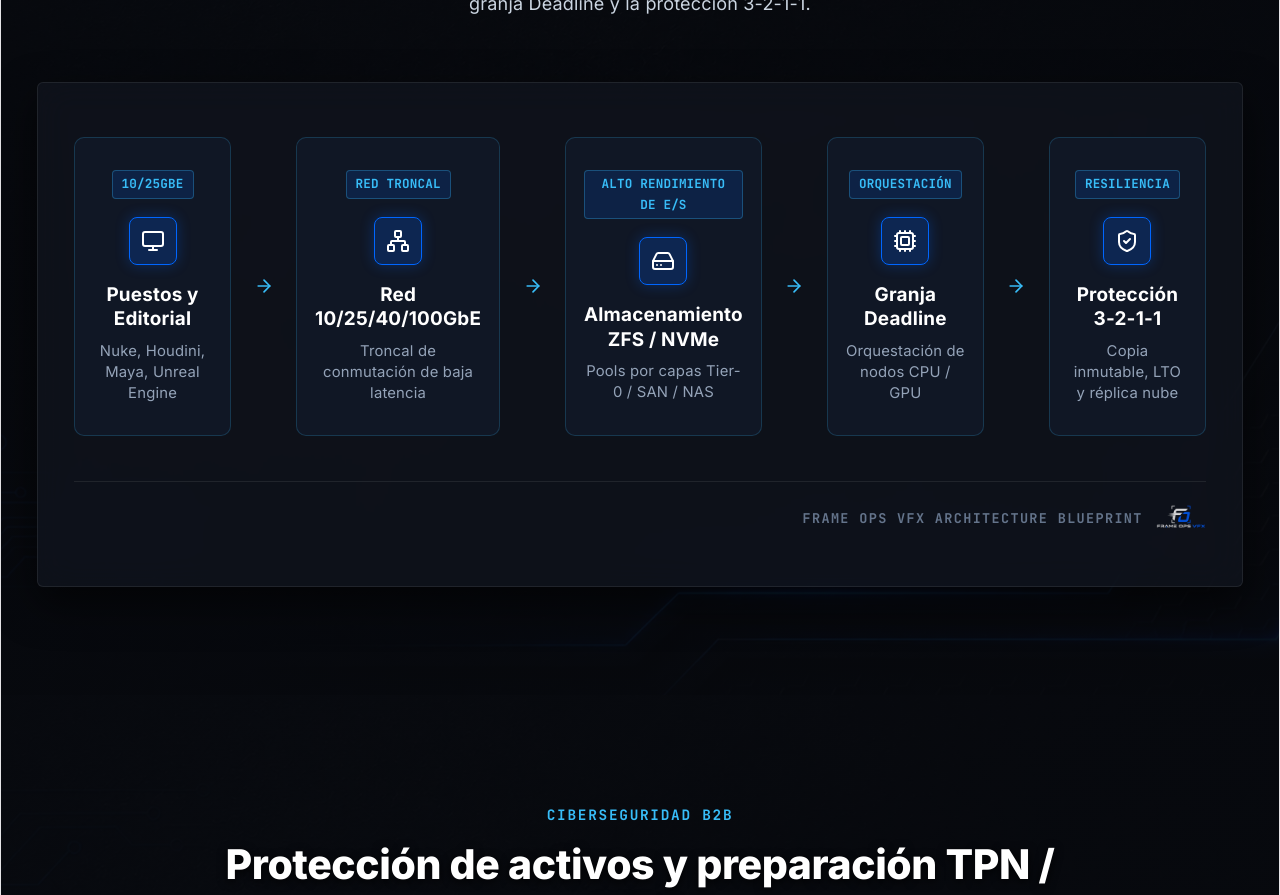
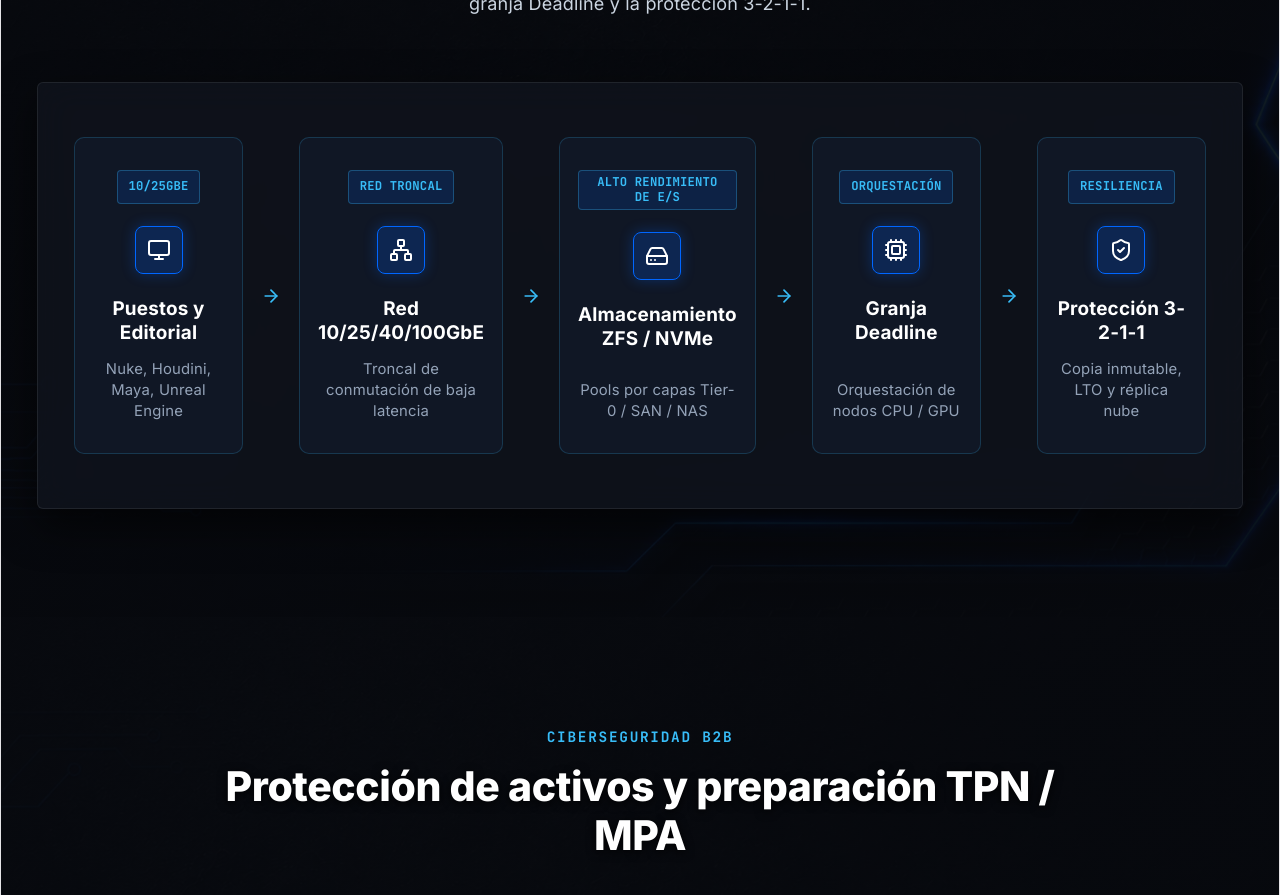
Before and after one commit to opuusmagna/Frame_ops_vfx, a React (Vite) app: page / in a window 1280 px wide. Shown: the part 10260-11155 px from the top of the page. Built offline with nearby package versions, Linux system fonts and the light colour scheme.

Commit message:
fix(v2): equalize ArchitectureFlowSection card heights and remove footer signature

```diff
--- a/src/components/ArchitectureFlowSection.css
+++ b/src/components/ArchitectureFlowSection.css
@@ -16,9 +16,9 @@
 /* Flow steps flex row (desktop) */
 .flow-steps-container {
   display: flex;
-  align-items: center;
+  align-items: stretch;
   justify-content: space-between;
-  gap: 1rem;
+  gap: 0.75rem;
 }
 
 .flow-step-card {
@@ -28,6 +28,7 @@
   align-items: center;
   text-align: center;
   padding: 1.75rem 1rem;
+  min-height: 280px;
   background: rgba(18, 26, 42, 0.8);
   border: 1px solid rgba(56, 189, 248, 0.2);
   border-radius: 10px;
@@ -43,15 +44,21 @@
 
 .flow-badge {
   font-family: var(--font-mono, monospace);
-  font-size: 0.7rem;
+  font-size: 0.68rem;
   font-weight: 700;
   color: #38bdf8;
   background: rgba(0, 102, 255, 0.15);
   border: 1px solid rgba(56, 189, 248, 0.3);
-  padding: 0.2rem 0.5rem;
+  padding: 0.25rem 0.6rem;
   border-radius: 4px;
-  margin-bottom: 1rem;
+  margin-bottom: 1.25rem;
   text-transform: uppercase;
+  display: inline-flex;
+  align-items: center;
+  justify-content: center;
+  min-height: 34px;
+  line-height: 1.2;
+  text-align: center;
 }
 
 .flow-icon-box {
@@ -64,7 +71,7 @@
   align-items: center;
   justify-content: center;
   border: 1px solid #0066ff;
-  margin-bottom: 1rem;
+  margin-bottom: 1.25rem;
   box-shadow: 0 0 14px rgba(0, 102, 255, 0.3);
 }
 
@@ -73,20 +80,26 @@
   font-size: 1.05rem;
   font-weight: 700;
   color: #ffffff;
-  margin-bottom: 0.5rem;
+  margin-bottom: 0.75rem;
   line-height: 1.3;
+  min-height: 2.7rem;
+  display: flex;
+  align-items: center;
+  justify-content: center;
 }
 
 .flow-step-desc {
   font-size: 0.825rem;
   color: #94a3b8;
   line-height: 1.4;
+  margin-top: auto;
 }
 
 .flow-connector {
   display: flex;
   align-items: center;
   justify-content: center;
+  align-self: center;
   color: #38bdf8;
   flex-shrink: 0;
   padding: 0 0.25rem;
@@ -98,31 +111,6 @@
 
 .arrow-vertical {
   display: none;
-}
-
-.architecture-footer-signature {
-  display: flex;
-  align-items: center;
-  justify-content: flex-end;
-  gap: 0.75rem;
-  margin-top: 2.5rem;
-  padding-top: 1.25rem;
-  border-top: 1px solid rgba(255, 255, 255, 0.08);
-}
-
-.signature-text {
-  font-family: var(--font-mono, monospace);
-  font-size: 0.75rem;
-  font-weight: 700;
-  color: #64748b;
-  letter-spacing: 0.1em;
-}
-
-.arch-signature-logo {
-  max-height: 28px;
-  width: auto;
-  object-fit: contain;
-  opacity: 0.85;
 }
 
 /* Mobile Responsive (< 1024px) - Switch to vertical flow */
--- a/src/components/ArchitectureFlowSection.tsx
+++ b/src/components/ArchitectureFlowSection.tsx
@@ -81,15 +81,6 @@ export const ArchitectureFlowSection: React.FC = () => {
               );
             })}
           </div>
-
-          <div className="architecture-footer-signature">
-            <span className="signature-text">FRAME OPS VFX ARCHITECTURE BLUEPRINT</span>
-            <img
-              src="/images/brand/Logo_Solo.png"
-              alt="Frame Ops VFX Signature"
-              className="arch-signature-logo"
-            />
-          </div>
         </div>
       </div>
     </section>
```
